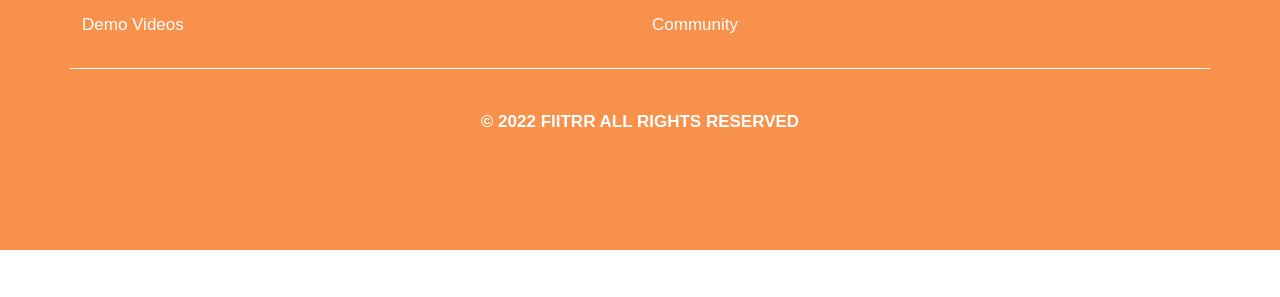
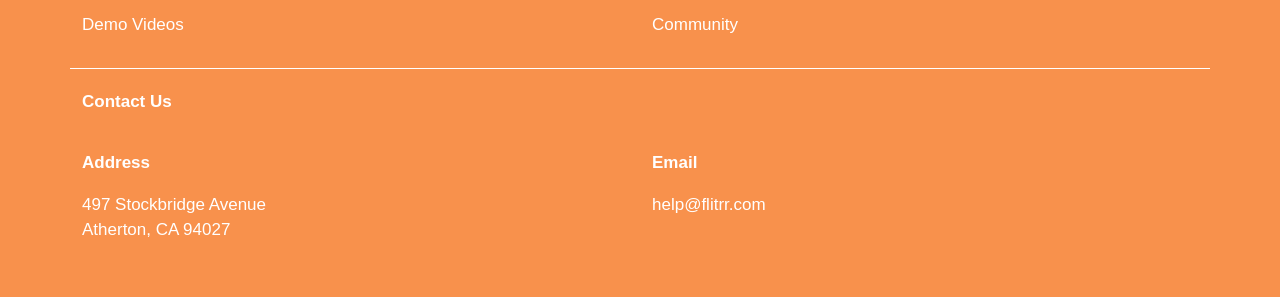
Before and after one commit to xiomina17/Flitrr, a React (Create React App) app in the folder client/: page /product in a window 1280 px wide. Shown: the part 1171-1468 px from the top of the page. Before the commit the page ends 1421 px from the top, so only its background shows below. Built offline with nearby package versions, Linux system fonts and the light colour scheme.

Commit message:
added address and email to footer

```diff
--- a/client/src/Components/Footer/Footer.jsx
+++ b/client/src/Components/Footer/Footer.jsx
@@ -83,6 +83,30 @@ const Footer = () => {
                     </Col>
                 </Row>
             </Container>
+            <Container>
+                <Row>
+                    <p>Contact Us</p>
+                    <Col>
+                        <p>Address</p>
+                        <ul>
+                            <li>
+                                497 Stockbridge Avenue <br/>
+                                Atherton, CA 94027
+                            </li>
+                        </ul>
+                    </Col>
+                    <Col>
+                        <p>Email</p>
+                        <ul>
+                            <li>
+                                <a href="mailto:help@flitrr.com">
+                                    help@flitrr.com
+                                </a>
+                            </li>
+                        </ul>
+                    </Col>
+                </Row>
+            </Container>
             <p style={{marginTop: '20px', textAlign: 'center'}}>
                 © 2022 FlITRR ALL RIGHTS RESERVED
             </p>
```
